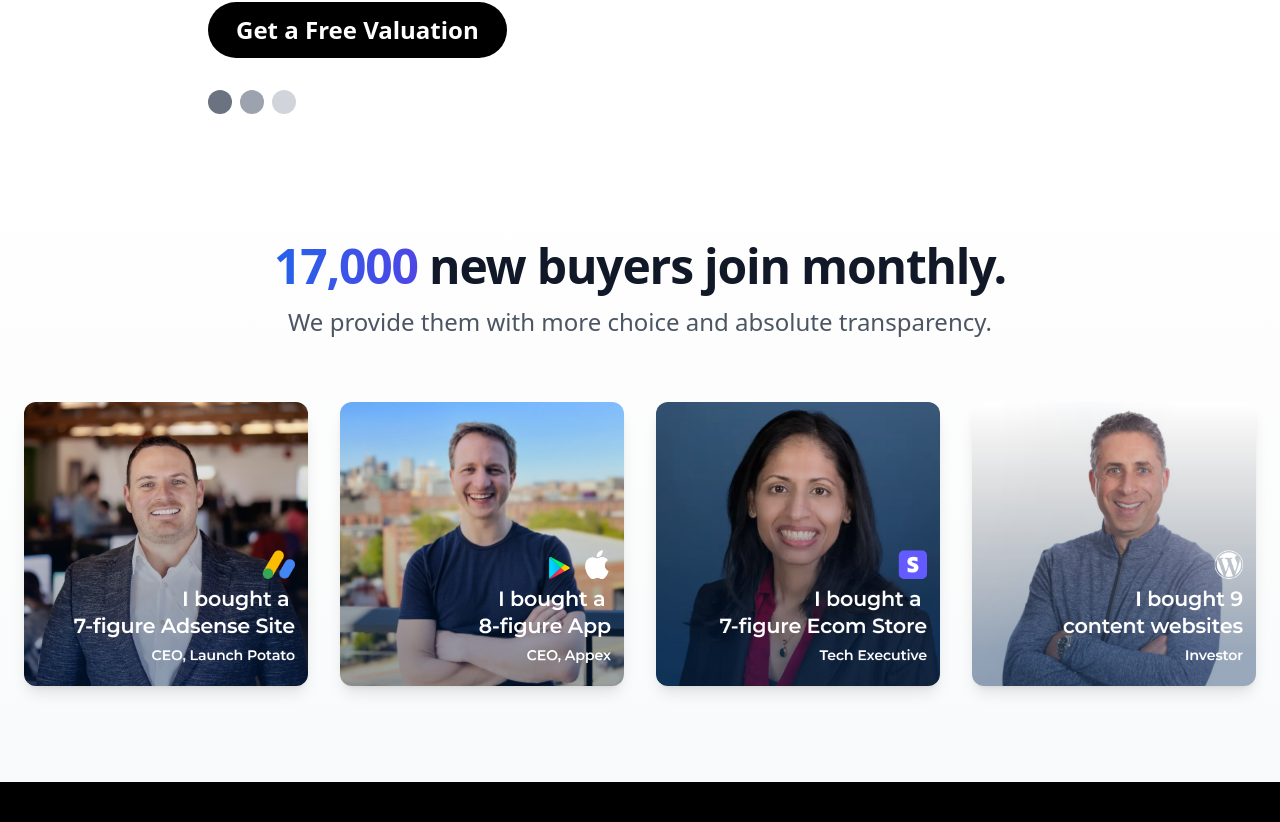
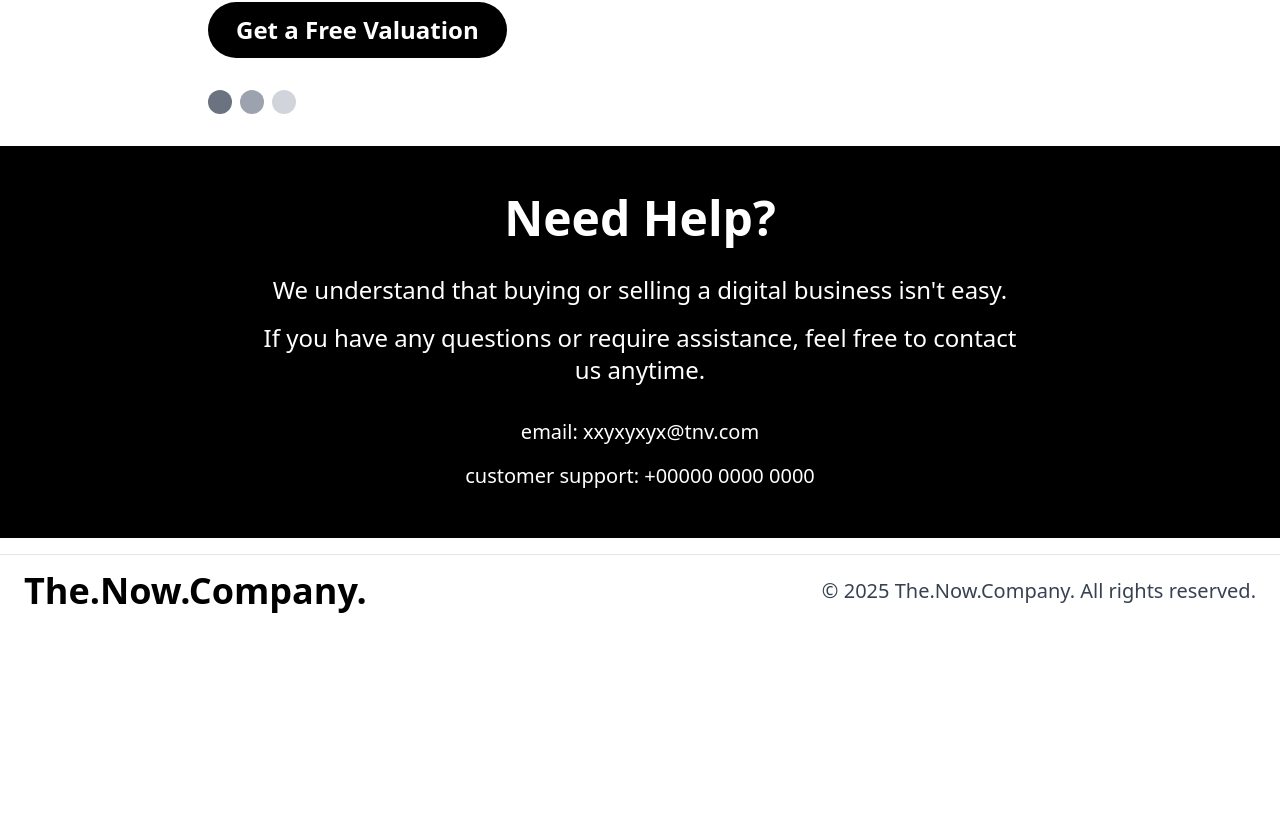
Before and after one commit to remote-cto/now-tnv, a Next.js app: page / in a window 1280 px wide. Shown: the part 1658-2480 px from the top of the page. After the commit the page ends 2289 px from the top, so only its background shows below. Built offline with nearby package versions, Linux system fonts and the light colour scheme.

Commit message:
changes done

```diff
--- a/app/components/Testimonial.tsx
+++ b/app/components/Testimonial.tsx
@@ -1,55 +1,55 @@
-import React from 'react';
-import Image from 'next/image';
+// import React from 'react';
+// import Image from 'next/image';
 
-const testimonialImages = [
-  '/images/TM1.png',
-  '/images/TM2.svg',
-  '/images/TM3.png',
-  '/images/TM4.png',
-];
+// const testimonialImages = [
+//   '/images/TM1.png',
+//   '/images/TM2.svg',
+//   '/images/TM3.png',
+//   '/images/TM4.png',
+// ];
 
-const Testimonial = () => {
-  return (
-    <div className="w-full bg-gradient-to-b from-white to-gray-50">
-      <div className="max-w-7xl mx-auto px-6 py-16 md:py-24">
-        {/* Header Section with enhanced typography and spacing */}
-        <div className="text-center mb-16 space-y-4">
-          <h2 className="text-4xl md:text-5xl font-bold text-gray-900 tracking-tight">
-            <span className="bg-clip-text text-transparent bg-gradient-to-r from-blue-600 to-indigo-600">
-              17,000
-            </span>
-            {' '}new buyers join monthly.
-          </h2>
-          <p className="text-xl md:text-2xl text-gray-600 max-w-3xl mx-auto">
-            We provide them with more choice and absolute transparency.
-          </p>
-        </div>
+// const Testimonial = () => {
+//   return (
+//     <div className="w-full bg-gradient-to-b from-white to-gray-50">
+//       <div className="max-w-7xl mx-auto px-6 py-16 md:py-24">
+//         {/* Header Section with enhanced typography and spacing */}
+//         <div className="text-center mb-16 space-y-4">
+//           <h2 className="text-4xl md:text-5xl font-bold text-gray-900 tracking-tight">
+//             <span className="bg-clip-text text-transparent bg-gradient-to-r from-blue-600 to-indigo-600">
+//               17,000
+//             </span>
+//             {' '}new buyers join monthly.
+//           </h2>
+//           <p className="text-xl md:text-2xl text-gray-600 max-w-3xl mx-auto">
+//             We provide them with more choice and absolute transparency.
+//           </p>
+//         </div>
 
-        {/* Enhanced Testimonial Images Grid */}
-        <div className="grid grid-cols-1 md:grid-cols-2 lg:grid-cols-4 gap-8">
-          {testimonialImages.map((imageSrc, index) => (
-            <div
-              key={index}
-              className="group relative aspect-square rounded-xl overflow-hidden shadow-lg hover:shadow-xl transition-all duration-300 transform hover:-translate-y-1"
-            >
-              {/* Gradient Overlay */}
-              <div className="absolute inset-0 bg-gradient-to-t from-gray-900/50 to-transparent opacity-0 group-hover:opacity-100 transition-opacity duration-300 z-10" />
+//         {/* Enhanced Testimonial Images Grid */}
+//         <div className="grid grid-cols-1 md:grid-cols-2 lg:grid-cols-4 gap-8">
+//           {testimonialImages.map((imageSrc, index) => (
+//             <div
+//               key={index}
+//               className="group relative aspect-square rounded-xl overflow-hidden shadow-lg hover:shadow-xl transition-all duration-300 transform hover:-translate-y-1"
+//             >
+//               {/* Gradient Overlay */}
+//               <div className="absolute inset-0 bg-gradient-to-t from-gray-900/50 to-transparent opacity-0 group-hover:opacity-100 transition-opacity duration-300 z-10" />
 
-              {/* Background Image with enhanced quality */}
-              <Image
-                src={imageSrc}
-                alt={`Testimonial ${index + 1}`}
-                layout="fill"
-                objectFit="cover"
-                quality={90}
-                className="transform group-hover:scale-105 transition-transform duration-500"
-              />
-            </div>
-          ))}
-        </div>
-      </div>
-    </div>
-  );
-};
+//               {/* Background Image with enhanced quality */}
+//               <Image
+//                 src={imageSrc}
+//                 alt={`Testimonial ${index + 1}`}
+//                 layout="fill"
+//                 objectFit="cover"
+//                 quality={90}
+//                 className="transform group-hover:scale-105 transition-transform duration-500"
+//               />
+//             </div>
+//           ))}
+//         </div>
+//       </div>
+//     </div>
+//   );
+// };
 
-export default Testimonial;
+// export default Testimonial;
--- a/app/page.tsx
+++ b/app/page.tsx
@@ -2,7 +2,7 @@ import Image from "next/image";
 import Header from "./components/Header";
 import ValuationTool from "./components/ValuationTool";
 import Contact from "./components/Contact";
-import Testimonial from "./components/Testimonial";
+// import Testimonial from "./components/Testimonial";
 import ScrollToTop from "./components/ScrollToTop";
 import Footer from "./components/Footer";
 import WorkingValuationTool from "./components/WorkingValuationTool";
@@ -13,7 +13,7 @@ export default function Home() {
       <Header />
       <ValuationTool />
       <WorkingValuationTool/>
-      <Testimonial />
+      {/* <Testimonial /> */}
       <Contact />
       <Footer/>
       <ScrollToTop />
```
